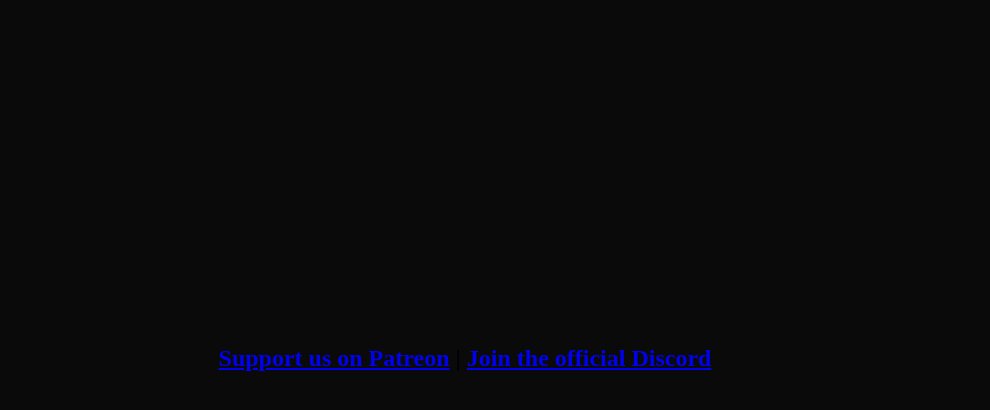
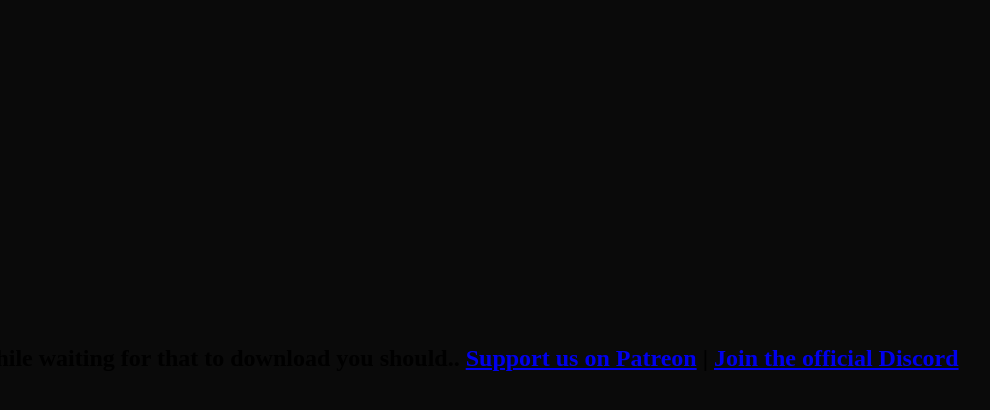
Before and after one commit to Dario48true/gdm-website, a plain HTML site: page index.html in a window 1280 px wide. Shown: the part 244-654 px from the top of the page, without its empty margins (175-1165 px from the left). Drawn offline with Linux system fonts and the light colour scheme.

Commit message:
Cool message

```diff
--- a/index.html
+++ b/index.html
@@ -176,7 +176,7 @@ h1 > .magic > .magic-text {
   </span>
       <a href="https://github.com/disnos9/gdm-website/releases/download/LATEST/GeometryDashMultiplayer_Updated.zip">Download for Windows</a>
     </h1>
-    <h2><a href="https://www.patreon.com/GDMservers">Support us on Patreon</a> | <a href="https://discord.gg/gdm">Join the official Discord</a></h2>
+    <h2>While waiting for that to download you should.. <a href="https://www.patreon.com/GDMservers">Support us on Patreon</a> | <a href="https://discord.gg/gdm">Join the official Discord</a></h2>
   </body>
   <script>
     let index = 0,
```
